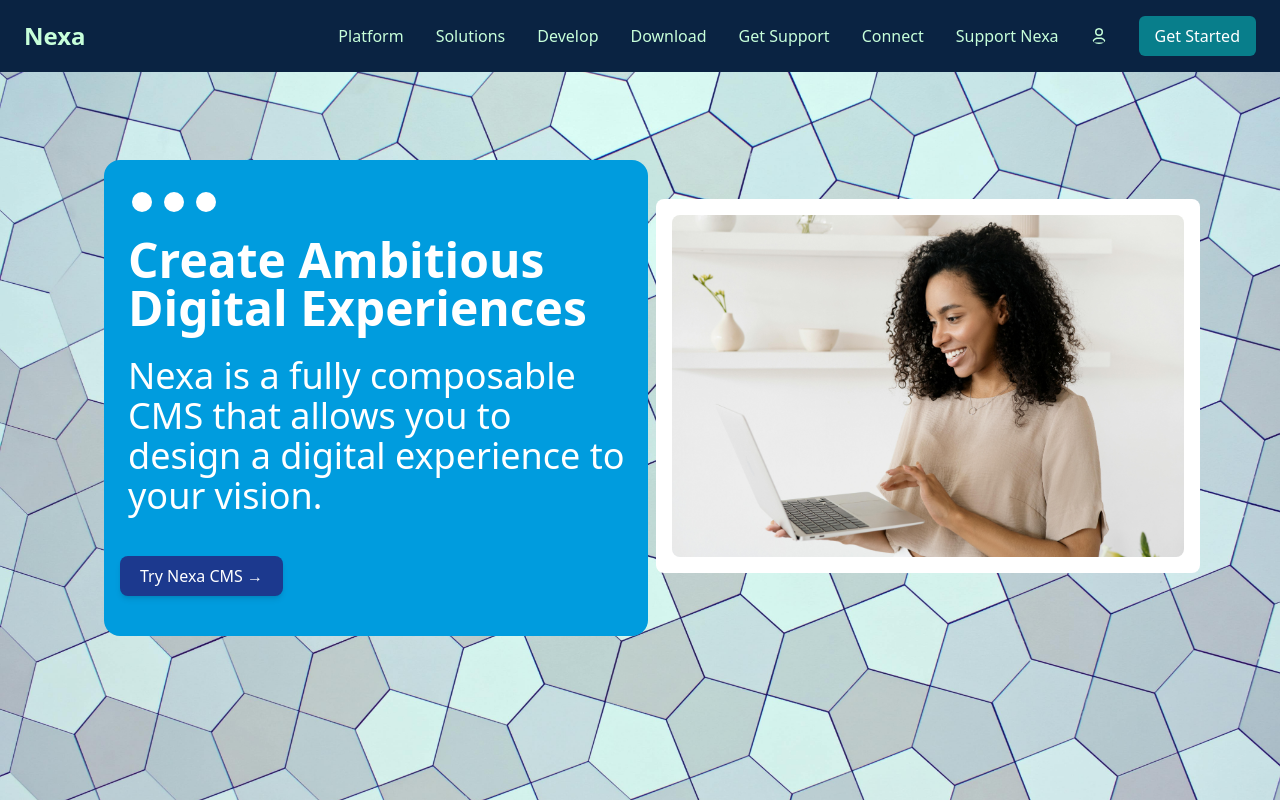
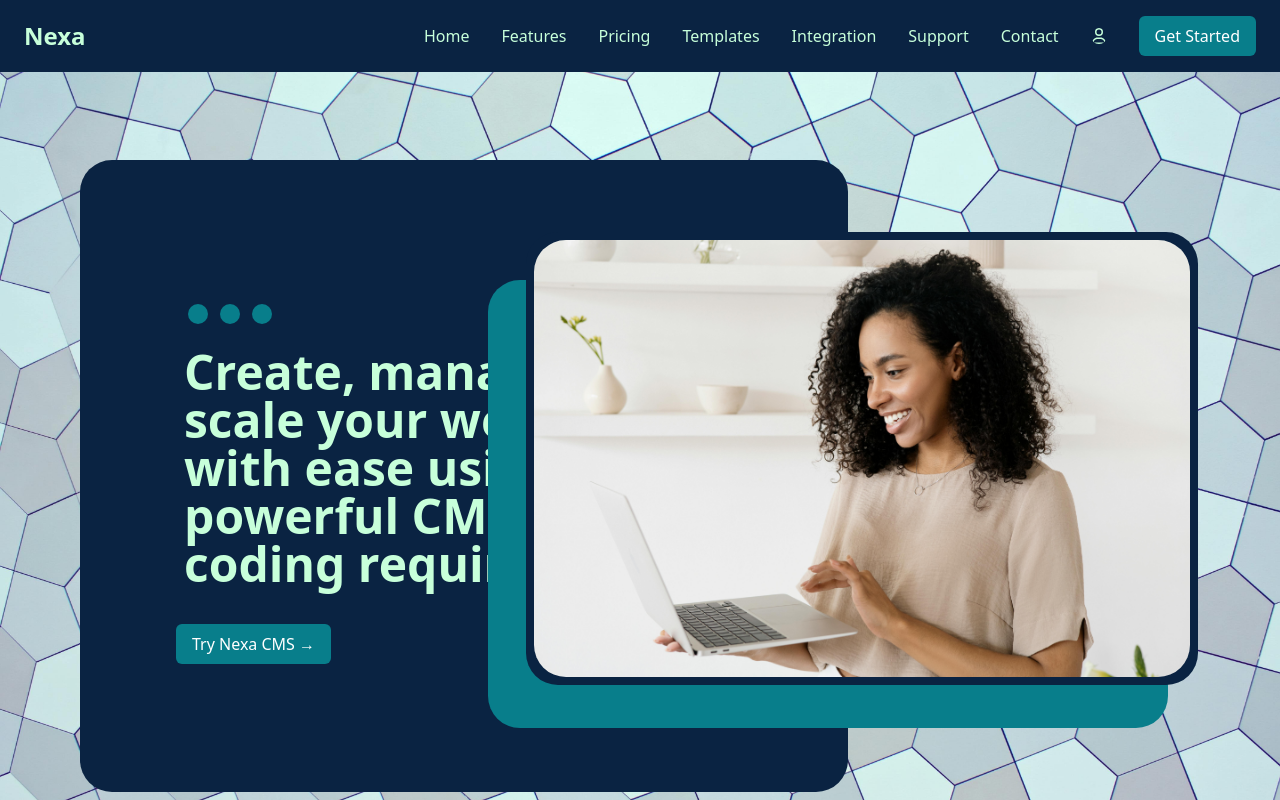
Before and after one commit to Cody-nas/Nexa, a React (Vite) app: page / in a window 1280 px wide. Shown: the top 800 px of the page. Built offline with nearby package versions, Linux system fonts and the light colour scheme.

Commit message:
Refactor HeroSection and Navbar components for improved layout and styling; update links and text for clarity

```diff
--- a/robot.jsx
+++ b/robot.jsx
@@ -1,40 +1,47 @@
-<div
-  className={`fixed top-0 left-0 w-full h-full bg-[#0A2342] bg-opacity-95 transform ${
-    isMobileMenuOpen ? "translate-x-0" : "-translate-x-full"
-  } transition-transform duration-300 ease-in-out flex flex-col items-center justify-center space-y-6 lg:hidden`}
->
-  {[
-    { path: "/platform", label: "Platform" },
-    { path: "/solutions", label: "Solutions" },
-    { path: "/develop", label: "Develop" },
-    { path: "/download", label: "Download" },
-    { path: "/support", label: "Get Support" },
-    { path: "/connect", label: "Connect" },
-    { path: "/support-nexa", label: "Support Nexa" },
-  ].map((item) => (
-    <Link
-      key={item.path}
-      to={item.path}
-      className="text-[#C7FFDA] text-lg hover:text-[#087E8B] transition-colors"
-      onClick={() => setIsMobileMenuOpen(false)}
+import React from "react";
+import woman from "../assets/woman.jpg";
+import bg from "../assets/bg.jpg";
+
+const HeroSection = () => {
+  return (
+    <section
+      className="relative h-screen py-16 px-6 md:px-12 lg:px-20 text-white bg-cover bg-center bg-no-repeat"
+      style={{ backgroundImage: `url(${bg})` }}
     >
-      {item.label}
-    </Link>
-  ))}
+      <div className="relative flex flex-col gap-8 md:flex-row items-center justify-center mx-auto max-w-7xl">
+        {/* Text Content */}
+        <div className="w-full md:w-1/2 lg:w-2/5 bg-[#0A2342] py-12 px-8 md:py-16 md:px-12 lg:py-20 lg:px-16 rounded-3xl space-y-6">
+          <div className="flex space-x-3">
+            <div className="w-5 h-5 bg-[#087E8B] rounded-full"></div>
+            <div className="w-5 h-5 bg-[#087E8B] rounded-full"></div>
+            <div className="w-5 h-5 bg-[#087E8B] rounded-full"></div>
+          </div>
+          <h1 className="text-3xl md:text-4xl lg:text-5xl text-[#C7FFDA] font-bold">
+            Create Ambitious Digital Experiences
+          </h1>
+          <p className="text-xl md:text-2xl lg:text-3xl text-[#C7FFDA]">
+            Nexa is a fully composable CMS that allows you to design a digital
+            experience to your vision.
+          </p>
+          <button className="bg-[#087E8B] mt-6 text-white px-6 py-3 rounded-md hover:bg-[#C7FFDA] hover:text-black transition duration-300">
+            Try Nexa CMS →
+          </button>
+        </div>
 
-  <Link
-    to="/get-started"
-    className="bg-[#087E8B] text-white px-6 py-3 rounded-md hover:bg-[#C7FFDA] hover:text-black transition-colors"
-    onClick={() => setIsMobileMenuOpen(false)}
-  >
-    Get Started
-  </Link>
+        {/* Image Content */}
+        <div className="w-full md:w-1/2 lg:w-2/5 mt-8 md:mt-0 relative">
+          <div className="bg-[#087E8B] h-64 md:h-80 lg:h-96 rounded-3xl absolute top-8 right-0 w-full md:w-11/12 lg:w-10/12" />
+          <div className="bg-[#087E8B] p-2 rounded-3xl relative">
+            <img
+              src={woman}
+              alt="Smiling woman holding a laptop"
+              className="w-full rounded-3xl"
+            />
+          </div>
+        </div>
+      </div>
+    </section>
+  );
+};
 
-  {/* Close Button */}
-  <button
-    className="text-[#C7FFDA] text-lg hover:text-[#087E8B] transition-colors"
-    onClick={() => setIsMobileMenuOpen(false)}
-  >
-    Close ✖
-  </button>
-</div>;
+export default HeroSection;
--- a/src/components/HeroSection.jsx
+++ b/src/components/HeroSection.jsx
@@ -5,36 +5,39 @@ import bg from "../assets/bg.jpg";
 const HeroSection = () => {
   return (
     <section
-      className="relative h-screen py-16 px-6 md:px-12 lg:px-20 text-white bg-cover bg-center bg-no-repeat"
+      className="relative  h-screen py-16 px-6 md:px-12 lg:px-20 text-white bg-cover bg-center bg-no-repeat"
       style={{ backgroundImage: `url(${bg})` }}
     >
-      <div className="relative flex flex-col gap-2 md:flex-row items-center max-w-6xl mx-auto">
+      <div className="relative  mb flex flex-col gap-2 md:flex-row items-center  mx-auto">
         {/* Text Content */}
-        <div className="md:w-1/2 mt-6 ml-6 bg-[#009CDE] p-4 rounded-2xl  space-y-4">
+
+        <div className=" md:w-3xl mt-6  bg-[#0A2342] py-32 px-24 rounded-4xl  space-y-5">
+          {" "}
           <div className="flex mt-4 ml-3  space-x-3">
-            <div className="w-5 h-5 bg-white rounded-full"></div>
-            <div className="w-5 h-5 bg-white rounded-full"></div>
-            <div className="w-5 h-5 bg-white rounded-full"></div>
+            <div className="w-5 h-5 bg-[#087E8B] rounded-full"></div>
+            <div className="w-5 h-5 bg-[#087E8B] rounded-full"></div>
+            <div className="w-5 h-5 bg-[#087E8B] rounded-full"></div>
           </div>
-          <h1 className="text-5xl leading font-bold mx-2 mt-6 ">
-            Create Ambitious Digital Experiences
+          <h1 className="text-5xl text-[#C7FFDA] leading font-bold mx-2 mt-6 ">
+            Create, manage, and scale your website with ease using our powerful
+            CMS. No coding required.
           </h1>
-          <p className="text-4xl mx-2 mt-6">
+          {/* <p className="text-4xl text-[#C7FFDA] mx-2 mt-6">
             Nexa is a fully composable CMS that allows you to design a digital
             experience to your vision.
-          </p>
-          <button className="bg-blue-900 mt-6 mb-6 text-white py-2 px-5 rounded-lg shadow-md hover:bg-blue-700 transition">
+          </p> */}
+          <button className="bg-[#087E8B] mt-4 text-white px-4 py-2 rounded-md hover:bg-[#C7FFDA] hover:text-black">
             Try Nexa CMS →
           </button>
         </div>
-
         {/* Image Content */}
-        <div className="md:w-1/2 mt-8 md:mt-0 relative">
-          <div className="bg-white p-4 rounded-lg relative">
+        <div className="  mt-8 md:mt-0 ">
+          <div className="bg-[#087E8B] px-[340px] py-56 rounded-4xl absolute  top-36 right-8" />
+          <div className="md:w-2xl bg-[#0A2342] p-2 rounded-4xl absolute  top-24  right-0.5">
             <img
               src={woman}
               alt="Smiling woman holding a laptop"
-              className="w-full rounded-lg"
+              className="w-full rounded-4xl"
             />
           </div>
         </div>
--- a/src/components/Navbar.jsx
+++ b/src/components/Navbar.jsx
@@ -20,36 +20,34 @@ const Navbar = () => {
 
           {/* Desktop Menu */}
           <div className="hidden lg:flex space-x-8 items-center">
+            <Link to="/" className="text-[#C7FFDA] hover:text-[#087E8B]">
+              Home
+            </Link>
             <Link
-              to="/platform"
+              to="/features"
               className="text-[#C7FFDA] hover:text-[#087E8B]"
             >
-              Platform
+              Features
+            </Link>
+            <Link to="/" className="text-[#C7FFDA] hover:text-[#087E8B]">
+              Pricing
             </Link>
             <Link
-              to="/solutions"
+              to="/templates"
               className="text-[#C7FFDA] hover:text-[#087E8B]"
             >
-              Solutions
-            </Link>
-            <Link to="/develop" className="text-[#C7FFDA] hover:text-[#087E8B]">
-              Develop
+              Templates
             </Link>
             <Link
-              to="/download"
+              to="/integration"
               className="text-[#C7FFDA] hover:text-[#087E8B]"
             >
-              Download
+              Integration
             </Link>
             <Link to="/support" className="text-[#C7FFDA] hover:text-[#087E8B]">
-              Get Support
+              Support
             </Link>
-            <Link to="/connect" className="text-[#C7FFDA] hover:text-[#087E8B]">
-              Connect
-            </Link>
-            <Link className="text-[#C7FFDA] hover:text-[#087E8B]">
-              Support Nexa
-            </Link>
+            <Link className="text-[#C7FFDA] hover:text-[#087E8B]">Contact</Link>
 
             {/* User Icon */}
             <Link to={"/login"}>
```
